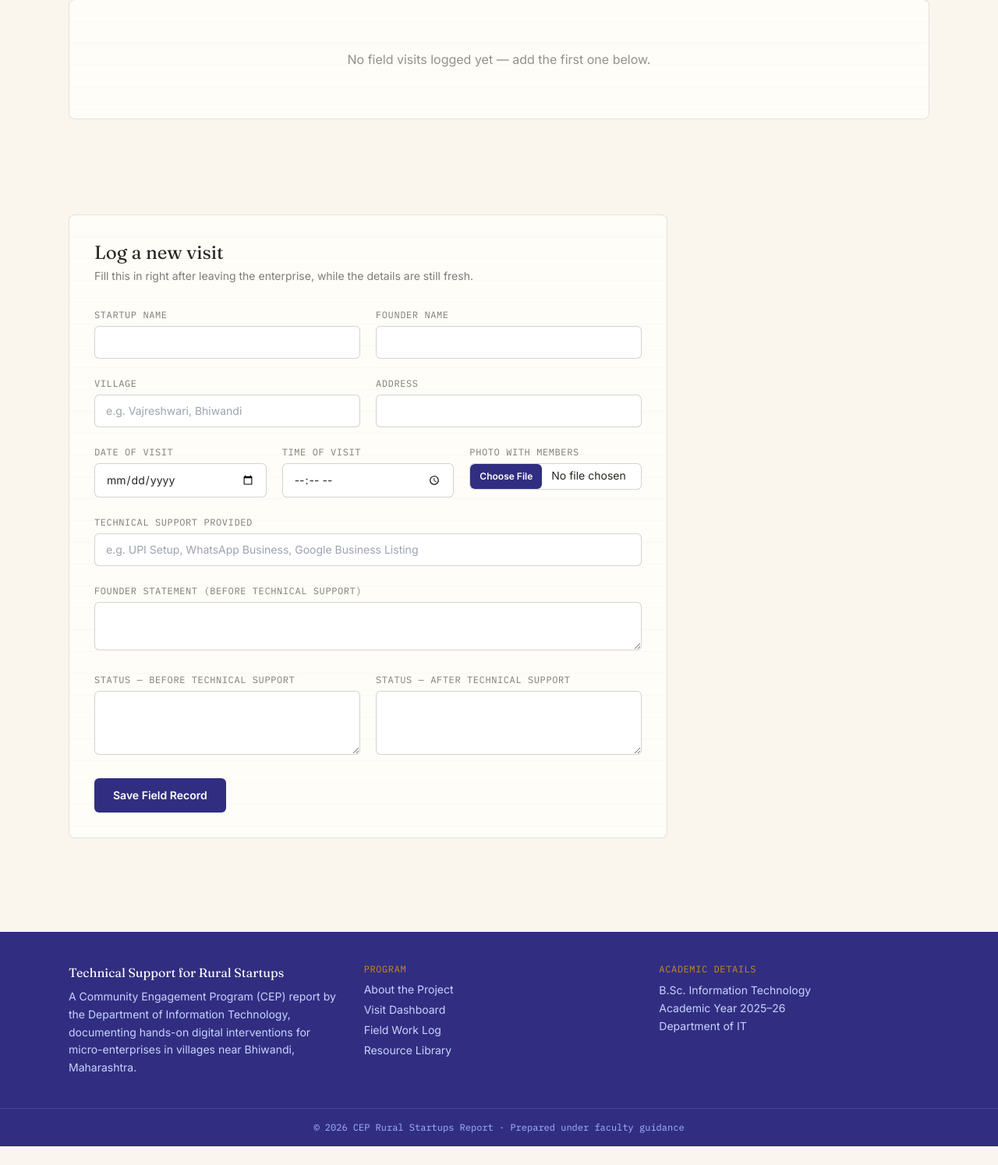
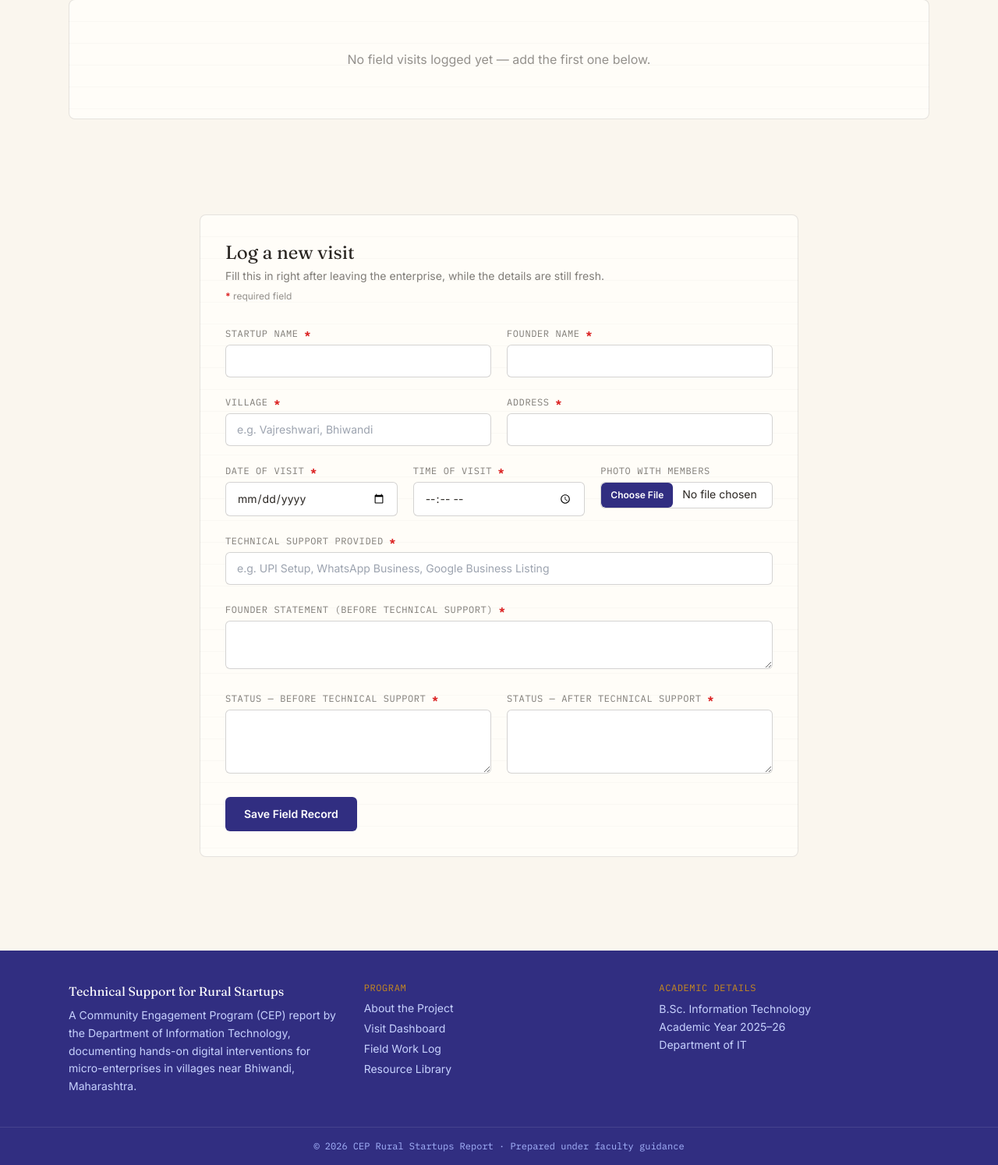
Before and after one commit to Pravin765/cep_project_python, a Flask app: page /field-work in a window 1280 px wide. Shown: the part 297-1791 px from the top of the page at 78% size. Before the commit the page ends 1767 px from the top, so only its background shows below. Run offline with Flask 3, Linux system fonts and the light colour scheme; data that the repository does not hold is empty; parts of the project's set-up code (start-up, migrations or seed data) failed here and were passed over; some libraries are stand-ins or nearby versions.

Commit message:
upload files 3

```diff
--- a/templates/field_work.html
+++ b/templates/field_work.html
@@ -53,20 +53,21 @@
   <!-- ===================== SUBMISSION FORM ===================== -->
   <div class="torn-divider mb-12"></div>
 
-  <div class="notebook-card rounded-lg p-6 sm:p-8 max-w-3xl">
+  <div class="notebook-card rounded-lg p-6 sm:p-8 max-w-3xl mx-auto">
     <h2 class="font-display text-2xl mb-1">Log a new visit</h2>
-    <p class="text-sm text-charcoal/60 mb-8">Fill this in right after leaving the enterprise, while the details are still fresh.</p>
+    <p class="text-sm text-charcoal/60 mb-2">Fill this in right after leaving the enterprise, while the details are still fresh.</p>
+    <p class="text-xs text-charcoal/50 mb-8"><span class="text-red-600 font-bold">*</span> required field</p>
 
     <form id="field-work-form" action="{{ url_for('field_work') }}" method="POST" enctype="multipart/form-data" class="space-y-6">
 
       <div class="grid sm:grid-cols-2 gap-5">
         <div>
-          <label for="startup_name" class="block text-xs font-mono uppercase tracking-wider text-charcoal/60 mb-1.5">Startup Name</label>
+          <label for="startup_name" class="block text-xs font-mono uppercase tracking-wider text-charcoal/60 mb-1.5">Startup Name <span class="text-red-600 font-bold">*</span></label>
           <input type="text" id="startup_name" name="startup_name" required
                  class="w-full rounded-md border border-charcoal/20 px-3.5 py-2.5 text-sm bg-white focus:border-gold focus:ring-1 focus:ring-gold">
         </div>
         <div>
-          <label for="founder_name" class="block text-xs font-mono uppercase tracking-wider text-charcoal/60 mb-1.5">Founder Name</label>
+          <label for="founder_name" class="block text-xs font-mono uppercase tracking-wider text-charcoal/60 mb-1.5">Founder Name <span class="text-red-600 font-bold">*</span></label>
           <input type="text" id="founder_name" name="founder_name" required
                  class="w-full rounded-md border border-charcoal/20 px-3.5 py-2.5 text-sm bg-white focus:border-gold focus:ring-1 focus:ring-gold">
         </div>
@@ -74,12 +75,12 @@
 
       <div class="grid sm:grid-cols-2 gap-5">
         <div>
-          <label for="village" class="block text-xs font-mono uppercase tracking-wider text-charcoal/60 mb-1.5">Village</label>
+          <label for="village" class="block text-xs font-mono uppercase tracking-wider text-charcoal/60 mb-1.5">Village <span class="text-red-600 font-bold">*</span></label>
           <input type="text" id="village" name="village" required placeholder="e.g. Vajreshwari, Bhiwandi"
                  class="w-full rounded-md border border-charcoal/20 px-3.5 py-2.5 text-sm bg-white focus:border-gold focus:ring-1 focus:ring-gold">
         </div>
         <div>
-          <label for="address" class="block text-xs font-mono uppercase tracking-wider text-charcoal/60 mb-1.5">Address</label>
+          <label for="address" class="block text-xs font-mono uppercase tracking-wider text-charcoal/60 mb-1.5">Address <span class="text-red-600 font-bold">*</span></label>
           <input type="text" id="address" name="address" required
                  class="w-full rounded-md border border-charcoal/20 px-3.5 py-2.5 text-sm bg-white focus:border-gold focus:ring-1 focus:ring-gold">
         </div>
@@ -87,12 +88,12 @@
 
       <div class="grid sm:grid-cols-3 gap-5">
         <div>
-          <label for="date_visited" class="block text-xs font-mono uppercase tracking-wider text-charcoal/60 mb-1.5">Date of Visit</label>
+          <label for="date_visited" class="block text-xs font-mono uppercase tracking-wider text-charcoal/60 mb-1.5">Date of Visit <span class="text-red-600 font-bold">*</span></label>
           <input type="date" id="date_visited" name="date_visited" required
                  class="w-full rounded-md border border-charcoal/20 px-3.5 py-2.5 text-sm bg-white focus:border-gold focus:ring-1 focus:ring-gold">
         </div>
         <div>
-          <label for="time_visited" class="block text-xs font-mono uppercase tracking-wider text-charcoal/60 mb-1.5">Time of Visit</label>
+          <label for="time_visited" class="block text-xs font-mono uppercase tracking-wider text-charcoal/60 mb-1.5">Time of Visit <span class="text-red-600 font-bold">*</span></label>
           <input type="time" id="time_visited" name="time_visited" required
                  class="w-full rounded-md border border-charcoal/20 px-3.5 py-2.5 text-sm bg-white focus:border-gold focus:ring-1 focus:ring-gold">
         </div>
@@ -104,26 +105,26 @@
       </div>
 
       <div>
-        <label for="technical_support" class="block text-xs font-mono uppercase tracking-wider text-charcoal/60 mb-1.5">Technical Support Provided</label>
+        <label for="technical_support" class="block text-xs font-mono uppercase tracking-wider text-charcoal/60 mb-1.5">Technical Support Provided <span class="text-red-600 font-bold">*</span></label>
         <input type="text" id="technical_support" name="technical_support" required
                placeholder="e.g. UPI Setup, WhatsApp Business, Google Business Listing"
                class="w-full rounded-md border border-charcoal/20 px-3.5 py-2.5 text-sm bg-white focus:border-gold focus:ring-1 focus:ring-gold">
       </div>
 
       <div>
-        <label for="statement_before" class="block text-xs font-mono uppercase tracking-wider text-charcoal/60 mb-1.5">Founder Statement (Before Technical Support)</label>
+        <label for="statement_before" class="block text-xs font-mono uppercase tracking-wider text-charcoal/60 mb-1.5">Founder Statement (Before Technical Support) <span class="text-red-600 font-bold">*</span></label>
         <textarea id="statement_before" name="statement_before" rows="2" required
                   class="w-full rounded-md border border-charcoal/20 px-3.5 py-2.5 text-sm bg-white focus:border-gold focus:ring-1 focus:ring-gold"></textarea>
       </div>
 
       <div class="grid sm:grid-cols-2 gap-5">
         <div>
-          <label for="before_tech_support" class="block text-xs font-mono uppercase tracking-wider text-charcoal/60 mb-1.5">Status — Before Technical Support</label>
+          <label for="before_tech_support" class="block text-xs font-mono uppercase tracking-wider text-charcoal/60 mb-1.5">Status — Before Technical Support <span class="text-red-600 font-bold">*</span></label>
           <textarea id="before_tech_support" name="before_tech_support" rows="3" required
                     class="w-full rounded-md border border-charcoal/20 px-3.5 py-2.5 text-sm bg-white focus:border-gold focus:ring-1 focus:ring-gold"></textarea>
         </div>
         <div>
-          <label for="after_tech_support" class="block text-xs font-mono uppercase tracking-wider text-charcoal/60 mb-1.5">Status — After Technical Support</label>
+          <label for="after_tech_support" class="block text-xs font-mono uppercase tracking-wider text-charcoal/60 mb-1.5">Status — After Technical Support <span class="text-red-600 font-bold">*</span></label>
           <textarea id="after_tech_support" name="after_tech_support" rows="3" required
                     class="w-full rounded-md border border-charcoal/20 px-3.5 py-2.5 text-sm bg-white focus:border-gold focus:ring-1 focus:ring-gold"></textarea>
         </div>
```
Also changed, not shown: 1 other file.
